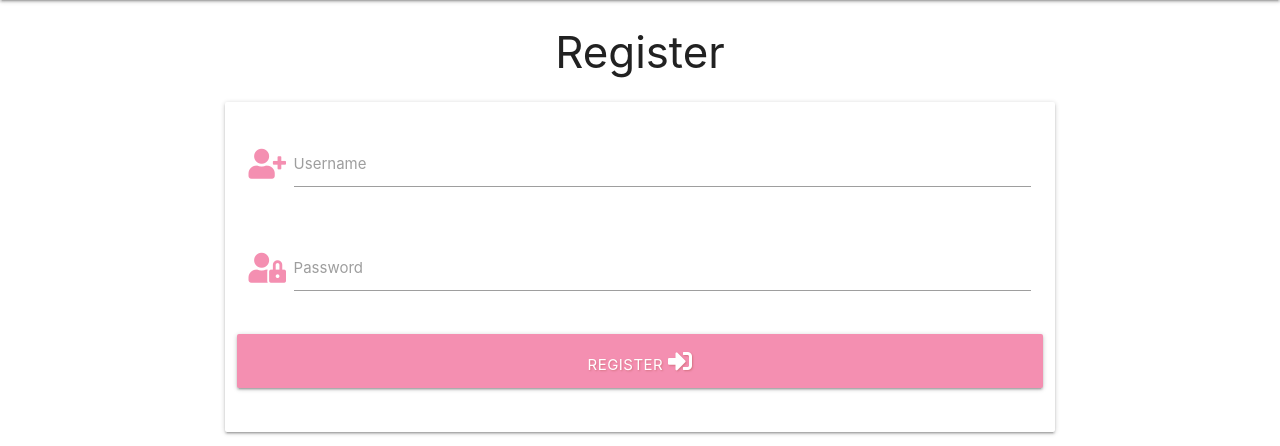
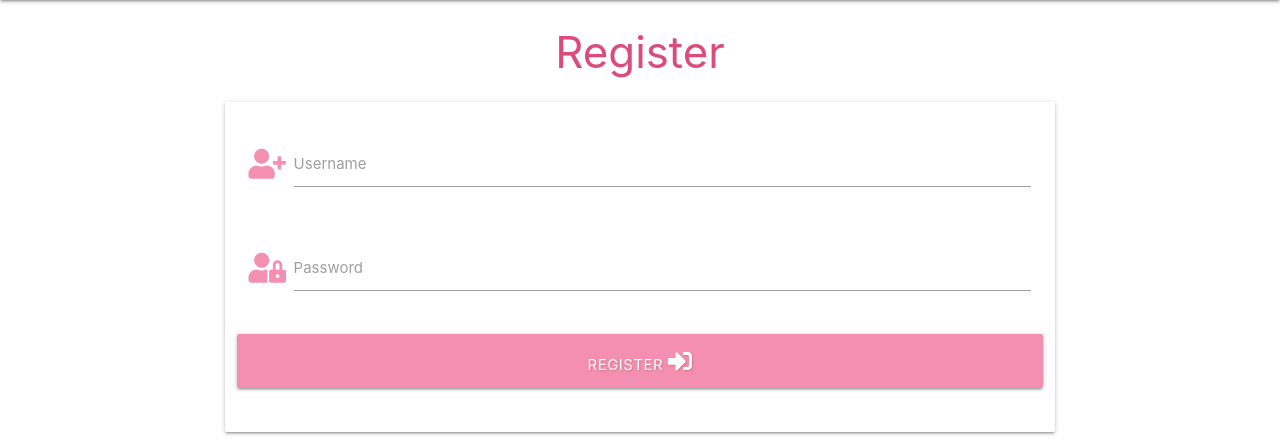
Before and after one commit to maxnyla/muffin-tastic, a Flask app: page /register in a window 1280 px wide. Shown: the part 64-510 px from the top of the page. Run offline with Flask 2, Linux system fonts and the light colour scheme; some libraries are stand-ins or nearby versions.

Commit message:
changed colour of registration page font

```diff
--- a/static/css/style.css
+++ b/static/css/style.css
@@ -2,3 +2,7 @@
     text-shadow: 1px 1px 2px rgb(214, 115, 131);
     /* text-shadow: 2px 2px 2px rgba(0, 0, 0, 0.5);*/
 }
+
+.reg-title  {
+    color: #db4c7c;
+}
--- a/templates/register.html
+++ b/templates/register.html
@@ -1,7 +1,7 @@
 {% extends "base.html" %}
 {% block content %}
 
-    <h3 class="center-align">Register</h3>
+    <h3 class="center-align reg-title">Register</h3>
 
     <div class="row">
         <form class="col s12 m8 offset-m2" method="POST" action="{{ url_for('register') }}">
```
